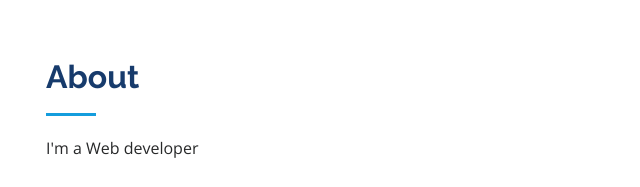
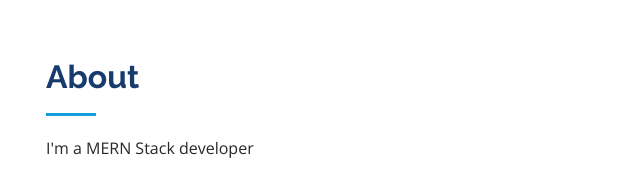
Before and after one commit to bijeesh-m/portfolio.github.io, a plain HTML site: page index.html in a window 1280 px wide. Shown: the part 802-989 px from the top of the page, 284-924 px from the left. Drawn offline with nearby package versions, Linux system fonts and the light colour scheme.

Commit message:
fix: changed

```diff
--- a/index.html
+++ b/index.html
@@ -90,7 +90,7 @@
 
         <div class="section-title">
           <h2>About</h2>
-          <p>I'm a Web developer</p>
+          <p>I'm a MERN Stack developer</p>
         </div>
 
         <div class="row">
```
